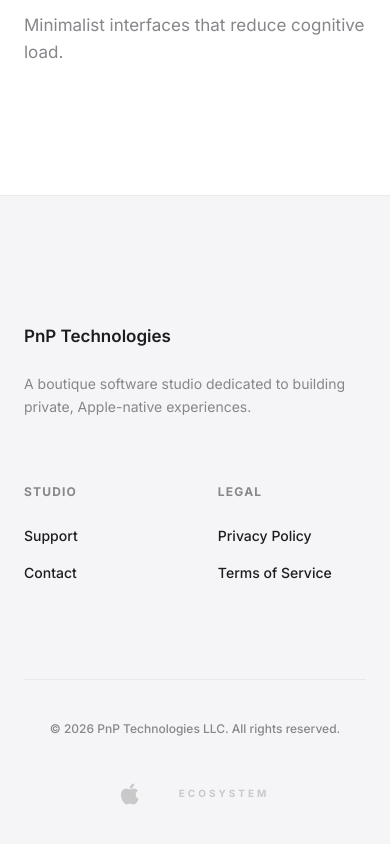
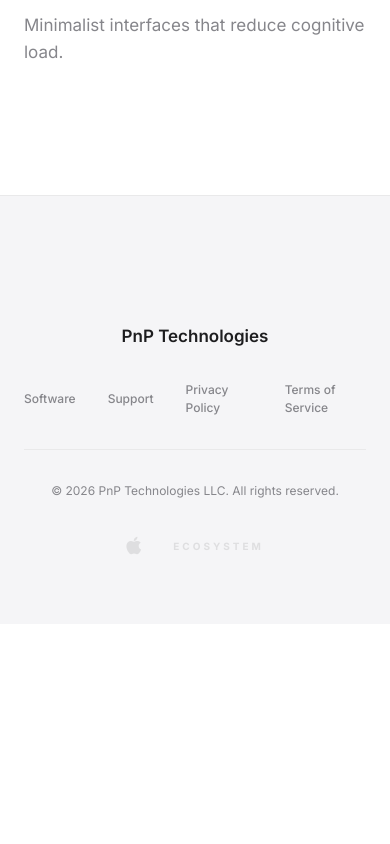
Before and after one commit to pranayseela/PnpSaasWebsite, a plain HTML site: page index.html in a window 390 px wide. Shown: the part 3252-4096 px from the top of the page. After the commit the page ends 3876 px from the top, so only its background shows below. Drawn offline with nearby package versions, Linux system fonts and the light colour scheme.

Commit message:
Execute global navigation and design system synchronization pass
- Enforced Master Design System across all 7 pages
- Standardized navbar height (md:h-14), spacing, and typography studio-wide
- Unified container width constraints (max-w-[1200px]) for perfect alignment
- Synchronized isolated mobile navigation (100dvh, z-index 9999, body-scroll lock)
- Resolved navigation jumping and alignment discrepancies between index and support pages
- Validated all internal routing for production-level reliability

```diff
--- a/index.html
+++ b/index.html
@@ -97,7 +97,7 @@
 
         .content-width { max-width: 1200px; margin: 0 auto; }
 
-        /* Fixed & Isolated Mobile Menu */
+        /* Mobile Menu */
         #mobile-menu {
             position: fixed;
             top: 0;
@@ -126,9 +126,6 @@
             background: linear-gradient(to bottom, #1D1D1F 0%, transparent 100%);
             opacity: 0.2;
         }
-
-        /* Ensure nav stays above everything but the menu overlay is even higher if needed,
-           but since menu is in nav we just ensure nav is highest */
         nav { z-index: 10000 !important; }
     </style>
 </head>
@@ -140,8 +137,8 @@
             <a href="index.html" class="text-[17px] font-semibold tracking-tight hover:opacity-70 transition-opacity">PnP Technologies</a>
 
             <div class="hidden md:flex items-center space-x-10 text-[12px] font-normal text-apple-black/80">
-                <a href="#products" class="hover:text-apple-blue transition-colors">Software</a>
-                <a href="#philosophy" class="hover:text-apple-blue transition-colors">Philosophy</a>
+                <a href="index.html#products" class="hover:text-apple-blue transition-colors">Software</a>
+                <a href="index.html#philosophy" class="hover:text-apple-blue transition-colors">Philosophy</a>
                 <a href="support.html" class="hover:text-apple-blue transition-colors">Support</a>
             </div>
 
@@ -153,8 +150,8 @@
         <!-- Mobile Menu Overlay -->
         <div id="mobile-menu" class="hidden-custom md:hidden">
             <div class="flex flex-col space-y-8 text-4xl font-semibold tracking-tight">
-                <a href="#products" class="mobile-link">Software</a>
-                <a href="#philosophy" class="mobile-link">Philosophy</a>
+                <a href="index.html#products" class="mobile-link">Software</a>
+                <a href="index.html#philosophy" class="mobile-link">Philosophy</a>
                 <a href="support.html" class="mobile-link">Support</a>
             </div>
             <div class="mt-auto border-t border-apple-border pt-8">
@@ -259,37 +256,20 @@
 
     <!-- Footer -->
     <footer class="pt-32 pb-16 px-6 bg-apple-offwhite border-t border-apple-border">
-        <div class="container mx-auto content-width">
-            <div class="flex flex-col md:flex-row justify-between items-start gap-16 mb-24">
-                <div>
-                    <p class="text-[17px] font-semibold mb-6">PnP Technologies</p>
-                    <p class="text-[14px] text-apple-grey leading-relaxed max-w-sm">
-                        A boutique software studio dedicated to building private, Apple-native experiences.
-                    </p>
-                </div>
-                <div class="grid grid-cols-2 gap-20">
-                    <div>
-                        <p class="text-[12px] font-bold uppercase tracking-widest text-apple-grey mb-6">Studio</p>
-                        <ul class="space-y-4 text-[14px] font-medium">
-                            <li><a href="support.html" class="hover:text-apple-blue transition-colors">Support</a></li>
-                            <li><a href="support.html" class="hover:text-apple-blue transition-colors">Contact</a></li>
-                        </ul>
-                    </div>
-                    <div>
-                        <p class="text-[12px] font-bold uppercase tracking-widest text-apple-grey mb-6">Legal</p>
-                        <ul class="space-y-4 text-[14px] font-medium">
-                            <li><a href="privacy.html" class="hover:text-apple-blue transition-colors">Privacy Policy</a></li>
-                            <li><a href="terms.html" class="hover:text-apple-blue transition-colors">Terms of Service</a></li>
-                        </ul>
-                    </div>
+        <div class="container mx-auto content-width text-[12px] text-apple-grey">
+            <div class="flex flex-col md:flex-row justify-between items-center gap-8 mb-8">
+                <p class="text-[17px] font-semibold text-apple-black">PnP Technologies</p>
+                <div class="flex items-center gap-8 font-medium">
+                    <a href="index.html#products" class="hover:text-apple-black">Software</a>
+                    <a href="support.html" class="hover:text-apple-black">Support</a>
+                    <a href="privacy.html" class="hover:text-apple-black">Privacy Policy</a>
+                    <a href="terms.html" class="hover:text-apple-black">Terms of Service</a>
                 </div>
             </div>
-            <div class="pt-10 border-t border-apple-border flex flex-col md:flex-row justify-between items-center gap-10">
-                <p class="text-[12px] text-apple-grey font-medium text-center md:text-left">
-                    © 2026 PnP Technologies LLC. All rights reserved.
-                </p>
-                <div class="flex items-center gap-10 grayscale opacity-20 hover:opacity-100 transition-all duration-1000">
-                    <i class="fab fa-apple text-2xl"></i>
+            <div class="pt-8 border-t border-apple-border flex flex-col md:flex-row justify-between items-center gap-8">
+                <p>© 2026 PnP Technologies LLC. All rights reserved.</p>
+                <div class="flex items-center gap-8 grayscale opacity-20">
+                    <i class="fab fa-apple text-xl"></i>
                     <span class="text-[10px] font-bold tracking-[0.3em] uppercase">Ecosystem</span>
                 </div>
             </div>
@@ -324,7 +304,6 @@
             }
         });
 
-        // Close menu on link click
         document.querySelectorAll('.mobile-link').forEach(link => {
             link.addEventListener('click', () => {
                 mobileMenu.classList.add('hidden-custom');
```
